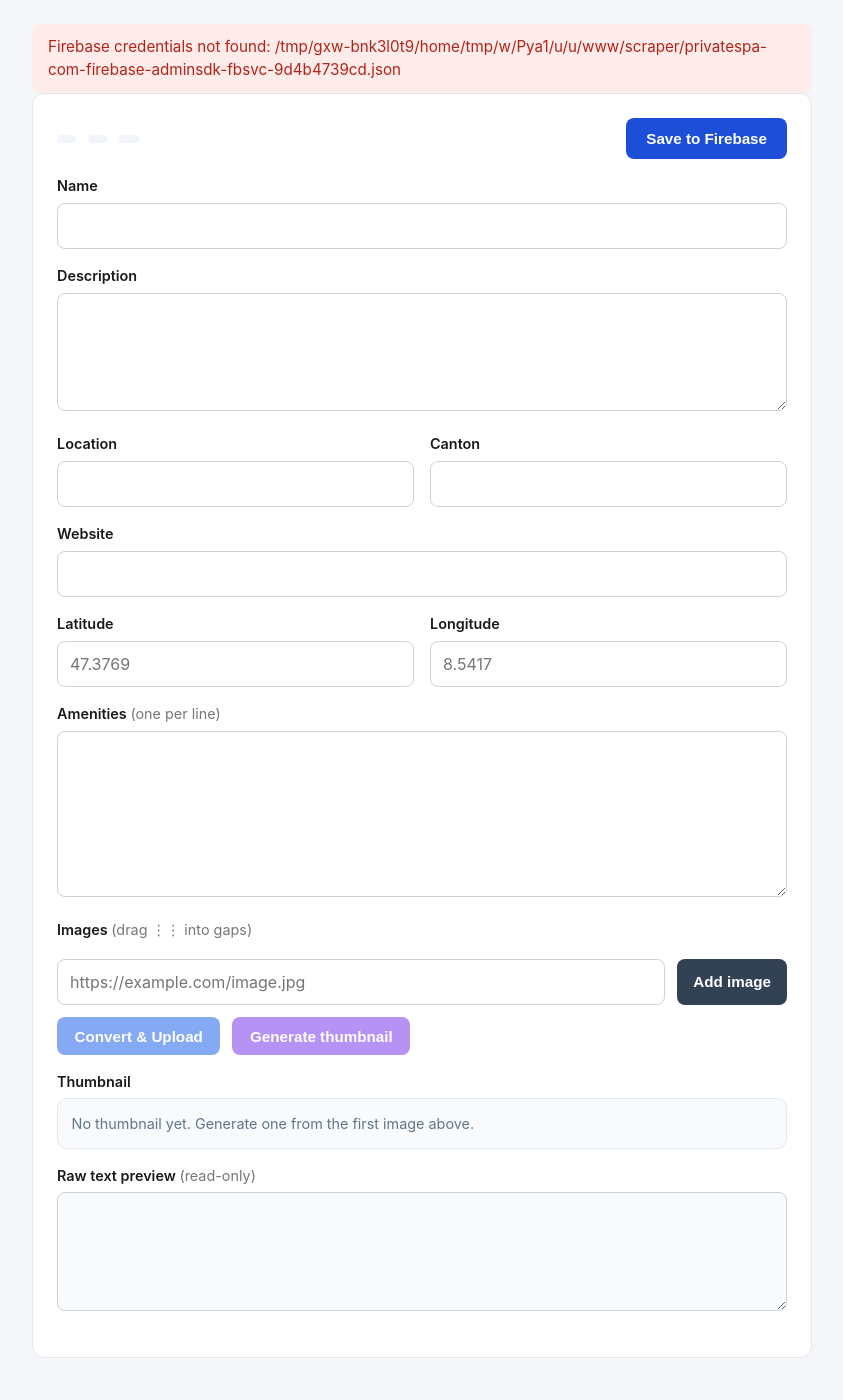
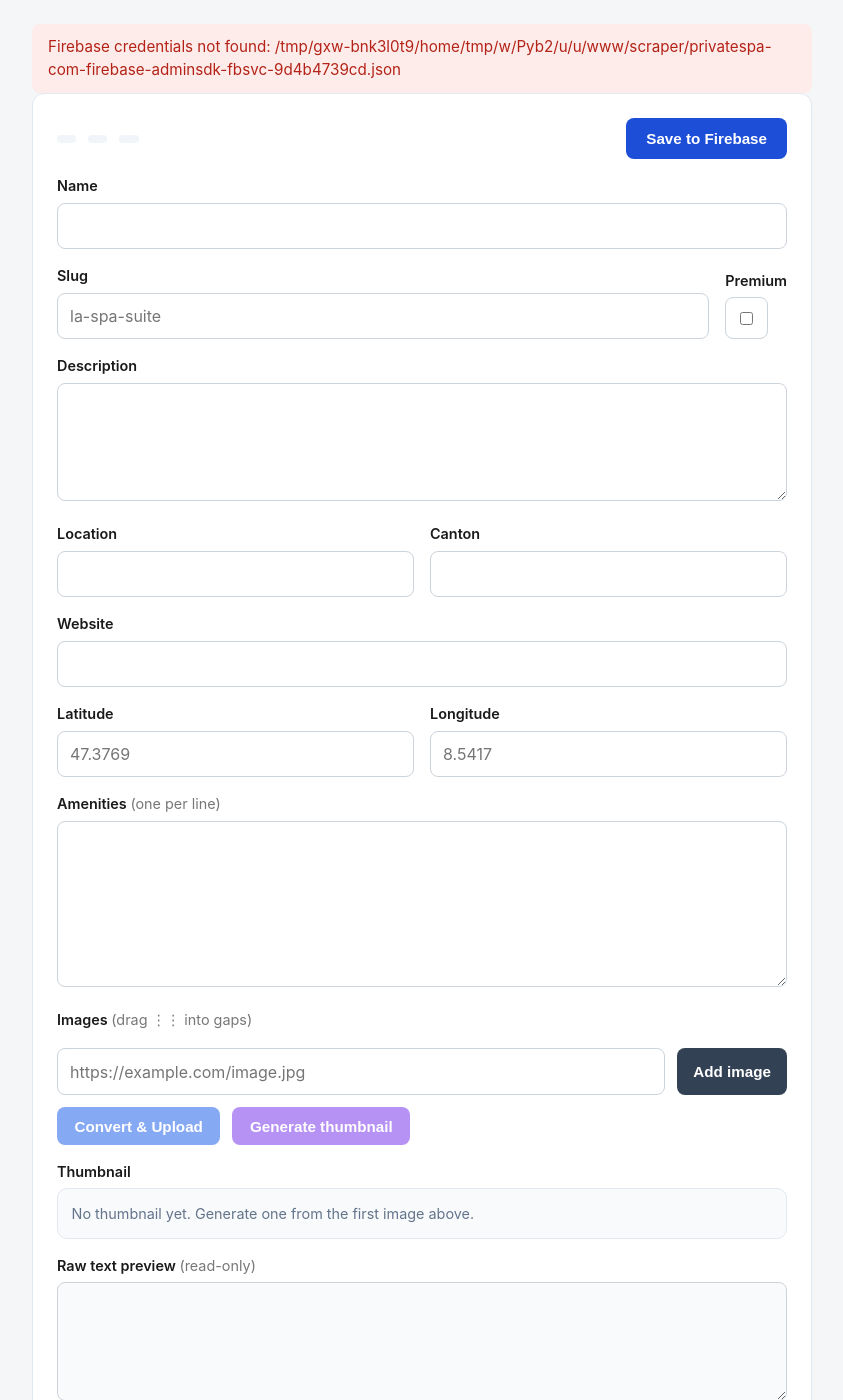
Before and after one commit to Trnquil/privatespa-scraper, a Flask app: page /spa/1 in a window 1280 px wide. Shown: the part 107-1507 px from the top of the page, without its empty margins (218-1061 px from the left). Before the commit the page ends 1465 px from the top, so only its background shows below. Run offline with Flask 3, Linux system fonts and the light colour scheme; parts of the project's set-up code (start-up, migrations or seed data) failed here and were passed over; some libraries are stand-ins or nearby versions.

Commit message:
show icons for premium and not filled out

```diff
--- a/scraper/firestore_spas.py
+++ b/scraper/firestore_spas.py
@@ -14,9 +14,17 @@ SPA_FIELDS = (
     "images",
     "location",
     "name",
+    "premium",
+    "slug",
     "thumbnail",
     "website",
 )
+
+DEFAULT_SPA_VALUES = {
+    "premium": False,
+}
+
+COMPLETENESS_FIELDS = tuple(field for field in SPA_FIELDS if field != "premium")
 
 
 def get_db():
@@ -37,6 +45,43 @@ def _normalize_coordinates(value):
     return None
 
 
+def _normalize_premium(value) -> bool:
+    if isinstance(value, bool):
+        return value
+    if isinstance(value, str):
+        return value.strip().lower() in {"true", "1", "yes"}
+    return bool(value) if value is not None else False
+
+
+def _is_field_filled(value, field: str) -> bool:
+    if field in ("amenities", "images"):
+        return bool(value)
+    if field == "coordinates":
+        return _normalize_coordinates(value) is not None
+    if field == "name":
+        text = (value or "").strip()
+        return bool(text) and text.lower() != "untitled"
+    if value is None:
+        return False
+    if isinstance(value, str):
+        return bool(value.strip())
+    return bool(value)
+
+
+def get_spa_completeness(data: dict) -> dict:
+    """Return whether a spa has all expected fields filled in."""
+    data = data or {}
+    missing_fields = [
+        field
+        for field in COMPLETENESS_FIELDS
+        if not _is_field_filled(data.get(field), field)
+    ]
+    return {
+        "complete": not missing_fields,
+        "missing_fields": missing_fields,
+    }
+
+
 def _spa_to_editor_payload(doc_id: str, data: dict) -> dict:
     data = data or {}
     return {
@@ -49,6 +94,8 @@ def _spa_to_editor_payload(doc_id: str, data: dict) -> dict:
             "images": list(data.get("images") or []),
             "location": data.get("location"),
             "name": data.get("name"),
+            "premium": _normalize_premium(data.get("premium")),
+            "slug": data.get("slug"),
             "thumbnail": data.get("thumbnail"),
             "website": data.get("website"),
         },
@@ -60,6 +107,7 @@ def list_spas() -> list[dict]:
     spas = []
     for doc in get_db().collection("spas").stream():
         data = doc.to_dict() or {}
+        completeness = get_spa_completeness(data)
         spas.append(
             {
                 "id": doc.id,
@@ -67,6 +115,9 @@ def list_spas() -> list[dict]:
                 "canton": data.get("canton"),
                 "location": data.get("location"),
                 "website": data.get("website"),
+                "premium": _normalize_premium(data.get("premium")),
+                "complete": completeness["complete"],
+                "missing_fields": completeness["missing_fields"],
             }
         )
     spas.sort(key=lambda spa: (spa.get("name") or "").lower())
@@ -101,6 +152,8 @@ def _build_spa_payload(data: dict) -> dict:
         value = data[field]
         if field == "coordinates":
             payload[field] = _normalize_coordinates(value)
+        elif field == "premium":
+            payload[field] = _normalize_premium(value)
         elif field in ("amenities", "images"):
             payload[field] = list(value or [])
         else:
@@ -110,7 +163,8 @@ def _build_spa_payload(data: dict) -> dict:
 
 def create_spa(data: dict) -> dict:
     """Create a new spa document with an auto-generated ID."""
-    payload = _build_spa_payload(data)
+    merged = {**DEFAULT_SPA_VALUES, **(data or {})}
+    payload = _build_spa_payload(merged)
     doc_ref = get_db().collection("spas").document()
     doc_ref.set(payload)
     return _spa_to_editor_payload(doc_ref.id, payload)
--- a/scraper/scrape_spa.py
+++ b/scraper/scrape_spa.py
@@ -26,6 +26,7 @@ HTTP_TIMEOUT = 15.0
 MIN_TEXT_LENGTH = 500
 MAX_OPENAI_TEXT = 10_000
 RAW_PREVIEW_LENGTH = 300
+GENERIC_HOST_LABELS = {"www", "app", "m", "shop", "booking", "web", "mail"}
 
 
 def normalize_url(url: str) -> str:
@@ -71,6 +72,42 @@ def validate_url(url: str) -> str:
         raise ValueError(f"Unsafe URL: private or reserved IP '{host}'")
 
     return url
+
+
+def normalize_slug(value: str) -> str | None:
+    """Normalize a string into a URL-friendly slug."""
+    if not value:
+        return None
+    slug = value.lower().strip()
+    slug = re.sub(r"[^\w\-]+", "-", slug)
+    slug = re.sub(r"-+", "-", slug).strip("-")
+    return slug or None
+
+
+def extract_slug_from_url(url: str) -> str | None:
+    """Derive a slug from the spa website URL (e.g. hirschen.ch -> hirschen)."""
+    parsed = urlparse(normalize_url(url))
+    host = (parsed.hostname or "").lower()
+    if not host:
+        return None
+
+    if host.startswith("www."):
+        host = host[4:]
+
+    labels = host.split(".")
+    if len(labels) >= 2:
+        slug = labels[0]
+        if slug in GENERIC_HOST_LABELS and len(labels) >= 3:
+            slug = labels[1]
+        normalized = normalize_slug(slug)
+        if normalized:
+            return normalized
+
+    path_parts = [part for part in parsed.path.split("/") if part]
+    if path_parts:
+        return normalize_slug(path_parts[-1])
+
+    return None
 
 
 def fetch_with_httpx(url: str) -> str:
@@ -304,6 +341,8 @@ def extract_spa_info_with_openai(text: str, url: str, image_urls: list[str]) ->
             "images": image_urls,
             "location": result.get("location"),
             "name": result.get("name"),
+            "premium": False,
+            "slug": extract_slug_from_url(url),
             "website": url,
         }
     }
--- a/scraper/static/editor.js
+++ b/scraper/static/editor.js
@@ -39,6 +39,8 @@ let allSpas = [];
 
 const fields = {
   name: document.getElementById("name"),
+  slug: document.getElementById("slug"),
+  premium: document.getElementById("premium"),
   description: document.getElementById("description"),
   location: document.getElementById("location"),
   canton: document.getElementById("canton"),
@@ -505,6 +507,8 @@ function populateEditor(result, options = {}) {
   currentSpaId = options.spaId || result.id || currentSpaId;
 
   fields.name.value = data.name || "";
+  fields.slug.value = data.slug || "";
+  fields.premium.checked = Boolean(data.premium);
   fields.description.value = data.description || "";
   fields.location.value = data.location || "";
   fields.canton.value = data.canton || "";
@@ -559,6 +563,8 @@ function buildSpaPayload() {
       images: getImageUrls(),
       location: fields.location.value.trim() || null,
       name: fields.name.value.trim() || null,
+      premium: fields.premium.checked,
+      slug: fields.slug.value.trim() || null,
       website: fields.website.value.trim() || null,
     },
   };
--- a/scraper/static/style.css
+++ b/scraper/static/style.css
@@ -310,6 +355,38 @@ label {
 .hint {
   font-weight: 400;
   color: #777;
+}
+
+.field-row-slug-premium {
+  grid-template-columns: 1fr auto;
+  align-items: end;
+}
+
+.field-premium {
+  margin-bottom: 1rem;
+  width: auto;
+}
+
+.premium-control {
+  display: flex;
+  align-items: center;
+  justify-content: center;
+  width: 2.65rem;
+  min-height: 2.65rem;
+  padding: 0;
+  border: 1px solid #ccd3da;
+  border-radius: 8px;
+  background: #fff;
+  cursor: pointer;
+  user-select: none;
+  font-weight: 400;
+  margin-bottom: 0;
+}
+
+.premium-control input {
+  width: auto;
+  margin: 0;
+  cursor: pointer;
 }
 
 input,
--- a/scraper/templates/edit.html
+++ b/scraper/templates/edit.html
@@ -51,6 +51,19 @@
         <div class="field">
           <label for="name">Name</label>
           <input type="text" id="name" />
+        </div>
+
+        <div class="field-row field-row-slug-premium">
+          <div class="field">
+            <label for="slug">Slug</label>
+            <input type="text" id="slug" placeholder="la-spa-suite" />
+          </div>
+          <div class="field field-premium">
+            <label for="premium">Premium</label>
+            <label class="premium-control" for="premium">
+              <input type="checkbox" id="premium" />
+            </label>
+          </div>
         </div>
 
         <div class="field">
```
Also changed, not shown: other parts of scraper/static/style.css (+46 -1 lines), scraper/static/home.js (+52 -1 lines), scraper/templates/index.html (+8 -3 lines).
